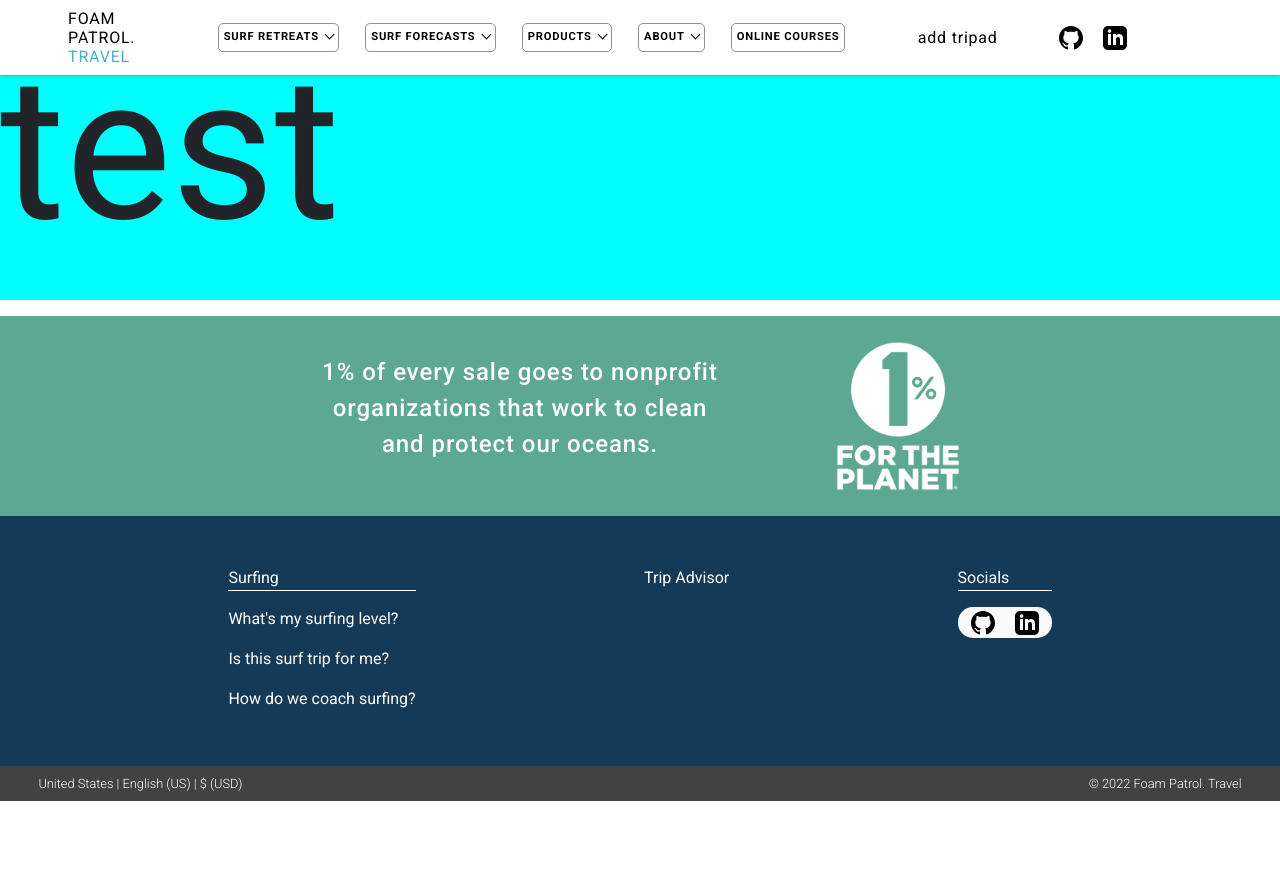
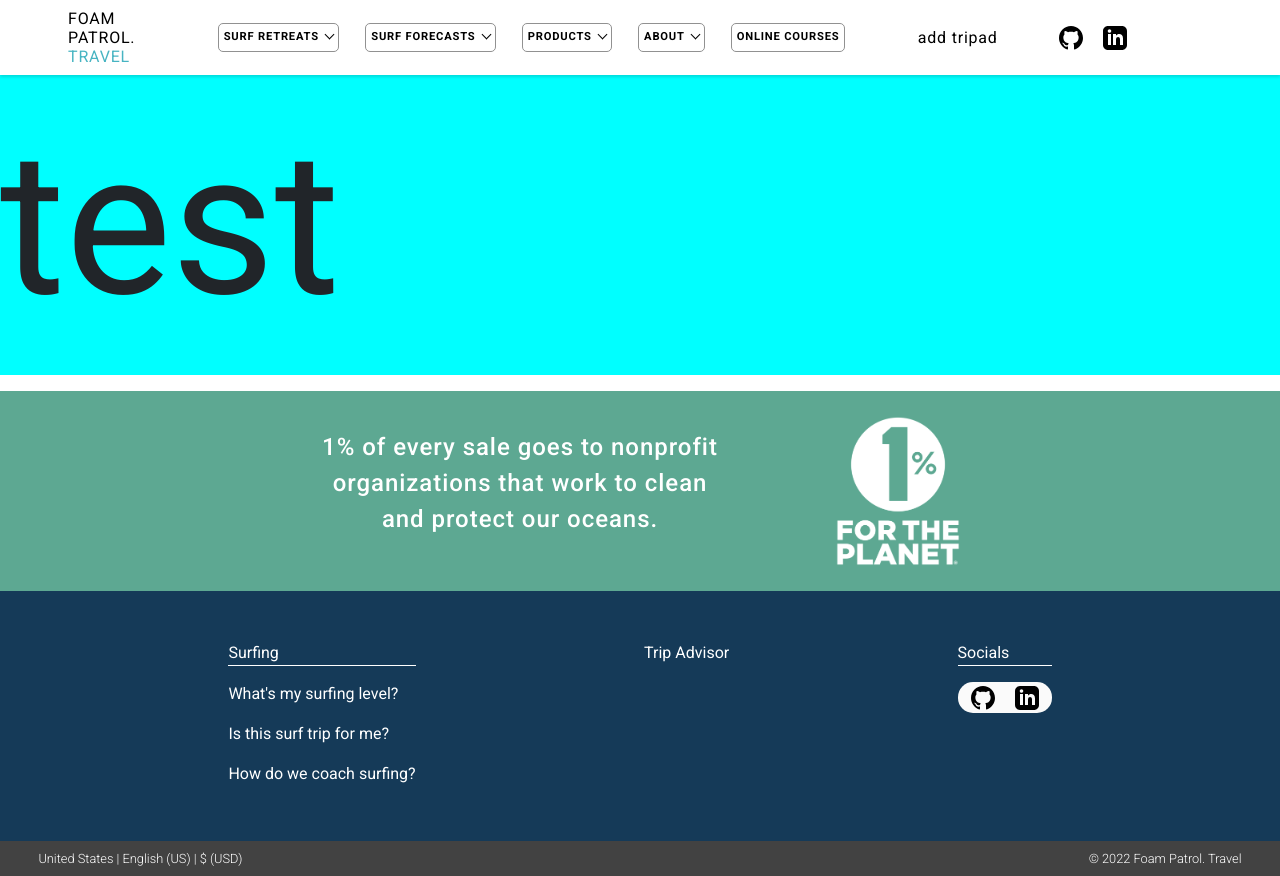
Before and after one commit to AaronoKwok/foam-patrol2, a React (Create React App) app: page /#/surfForecasts/waikiki in a window 1280 px wide. Before the commit the page ends 801 px from the top, so only its background shows below. Built offline with nearby package versions, Linux system fonts and the light colour scheme.

Commit message:
import api data to surfForecast for reference

```diff
--- a/public/index.css
+++ b/public/index.css
@@ -596,8 +596,10 @@ nav {
 /* Surf Forecast Page */
 
 .test {
+  padding-top: 75px;
   font-size: 200px;
   background-color: cyan;
+
 }
 
 
--- a/src/index.js
+++ b/src/index.js
@@ -1,6 +1,6 @@
 import React from "react"
 import ReactDOM from "react-dom"
-import {HashRouter as Router} from "react-router-dom"
+import {HashRouter as Router} from "react-router-dom" /* use HashRouter instead of BrowserRouter when hosting on a static file server as per: https://github.com/remix-run/react-router/blob/main/FAQ.md#why-doesnt-my-application-work-when-loading-nested-routes*/
 import {ContextProvider} from "./Context"
 
 import App from "./App"
```
Also changed, not shown: src/pages/SurfForecasts.js (+11 -6 lines).
